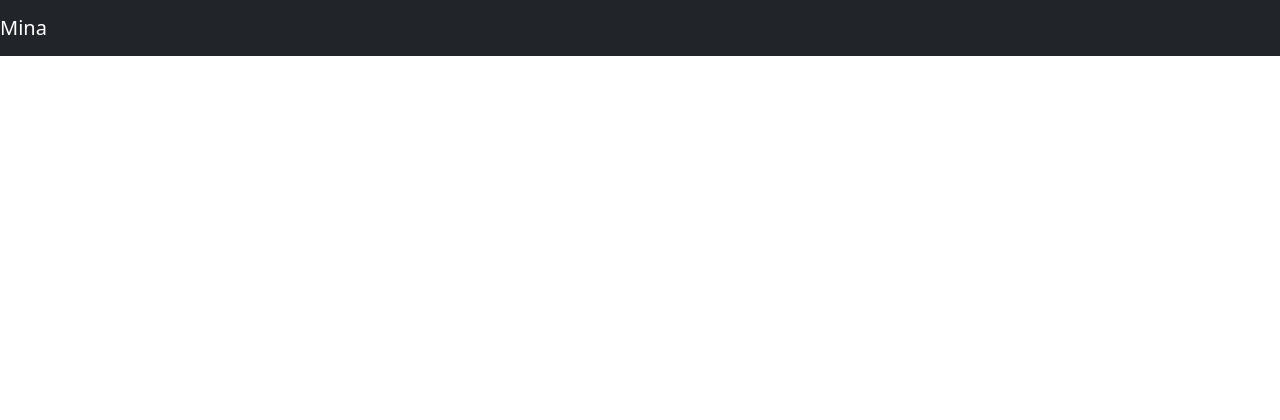
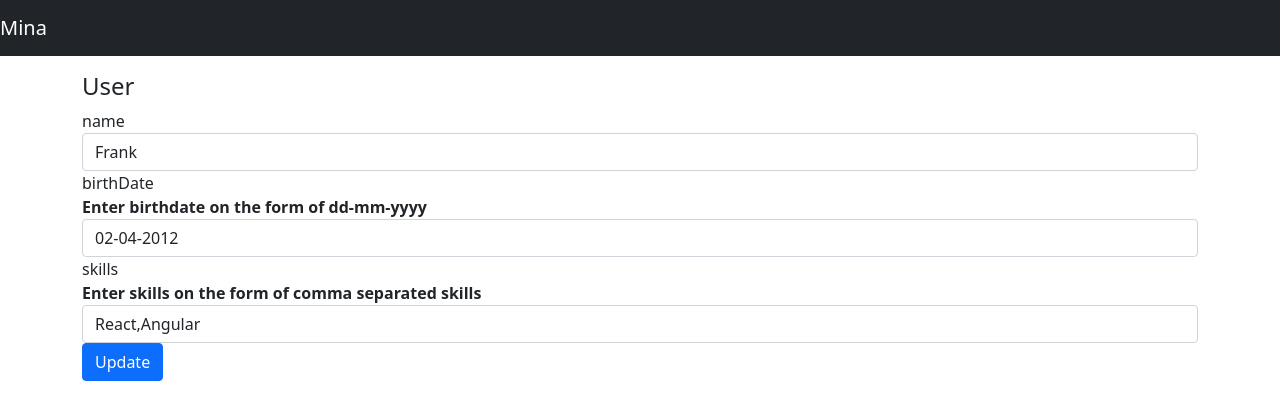
Before and after one commit to MinaMalak-cmd/CRUD, a React (Create React App) app: page /UpdateUser/1 in a window 1280 px wide. Before the commit this address had no page. Shown: the top 420 px of the page. Built offline with nearby package versions, Linux system fonts and the light colour scheme; data requests are answered from the project's data file.

Commit message:
finish update

```diff
--- a/src/App.js
+++ b/src/App.js
@@ -33,7 +33,7 @@ function App() {
             <Route exact path="/" element={<UsersList />} />
             <Route exact path="/Users" element={<UsersList />} />
             <Route path="/add" element={<AddUser />} />
-            {/* <Route path="/Users/:id" element={<User />} />        */}
+            <Route path="/UpdateUser/:id" element={<User />} />
             <Route path="/Users/:id" element={<UserDetail />} />
           </Routes>
     </div>
--- a/src/components/User.js
+++ b/src/components/User.js
@@ -1,5 +1,7 @@
 import React, { useState, useEffect } from "react";
 import UserDataService from "../services/UserService";
+import { useParams } from "react-router-dom";
+import { Link,Navigate, useNavigate } from "react-router-dom";
 
 const User = props => {
   const initialUserState = {
@@ -8,6 +10,8 @@ const User = props => {
     birthDate: "",
     skills: ""
   };
+  const navigate = useNavigate();
+  const currentParams = useParams();
   const [currentUser, setCurrentUser] = useState(initialUserState);
   const {id, name, birthDate, skills} = currentUser;
 
@@ -23,8 +27,8 @@ const User = props => {
   };
 
   useEffect(() => {
-    getUser(props.match.params.id);
-  }, [props.match.params.id]);
+    getUser(currentParams.id);
+  }, [currentParams.id]);
 
   const handleInputChange = event => {
     const { name, value } = event.target;
@@ -34,11 +38,10 @@ const User = props => {
   const updatePublished = status => {
     var data = {
       id: currentUser.id,
-      title: currentUser.title,
-      description: currentUser.description,
-      published: status
+      name: currentUser.name,
+      birthDate: currentUser.birthDate,
+      skills: currentUser.skills
     };
-    /*
     UserDataService.update(currentUser.id, data)
       .then(response => {
         setCurrentUser({ ...currentUser});
@@ -47,13 +50,13 @@ const User = props => {
       .catch(e => {
         console.log(e);
       });
-      */
   };
 
   const updateUser = () => {
     UserDataService.update(currentUser.id, currentUser)
       .then(response => {
         console.log(response.data);
+        navigate(`/`)
       })
       .catch(e => {
         console.log(e);
@@ -78,7 +81,9 @@ const User = props => {
             </div>
             <div className="form-group">
               <label htmlFor="birthDate">birthDate</label>
+              <br />
               <strong>Enter birthdate on the form of dd-mm-yyyy</strong>
+              <br />
               <input
                 type="text"
                 className="form-control"
@@ -90,7 +95,9 @@ const User = props => {
             </div>
             <div className="form-group">
               <label htmlFor="skills">skills</label>
+              <br />
               <strong>Enter skills on the form of comma separated skills</strong>
+              <br />
               <input
                 type="text"
                 className="form-control"
@@ -105,6 +112,7 @@ const User = props => {
             type="submit"
             className="badge badge-success"
             onClick={updateUser}
+            className="btn btn-primary"
           >
             Update
           </button>
--- a/src/components/UserDetail.js
+++ b/src/components/UserDetail.js
@@ -2,6 +2,7 @@ import React, { useState, useEffect } from "react";
 import UserDataService from "../services/UserService";
 import getAge from "../helpers/getAge";
 import { useParams } from "react-router-dom";
+
 const UserDetail = props => {
     const initialUserState = {
         id: null,
@@ -12,7 +13,6 @@ const UserDetail = props => {
   const currentParams = useParams();
   const [currentUser, setCurrentUser] = useState(initialUserState);
   const {name, birthDate, skills} = currentUser;
-
   const getUser = id => {
     UserDataService.get(id)
       .then(response => {
--- a/src/components/UsersList.js
+++ b/src/components/UsersList.js
@@ -71,7 +71,7 @@ const UsersList = () => {
                                     <td>{skills}</td>
                                     <td>
                                         <button type="button" className="btn btn-danger mx-3" onClick={()=>deleteUser(id)}>Delete</button>
-                                        <button type="button" className="btn btn-secondary mx-3">Edit</button>
+                                        <button type="button" className="btn btn-secondary mx-3" onClick={()=> navigate(`/UpdateUser/${id}`)}>Edit</button>
                                         <button type="button" className="btn btn-primary" onClick={()=> navigate(`/Users/${id}`)}>View Details</button>
                                     </td>
                                 </tr>
--- a/src/data/db.json
+++ b/src/data/db.json
@@ -9,8 +9,8 @@
     {
       "id": 2,
       "name": "Ahmed",
-      "birthDate": "03-05-2021",
-      "skills": "HTML"
+      "birthDate": "03-07-2011",
+      "skills": "HTML,JS"
     },
     {
       "name": "Mina",
@@ -19,9 +19,9 @@
       "id": 3
     },
     {
-      "name": "asd",
-      "birthDate": "3-4-2005",
-      "skills": "react,html",
+      "name": "asdfoldkar",
+      "birthDate": "3-4-2000",
+      "skills": "react,html,IOS",
       "id": 4
     }
   ]
```
